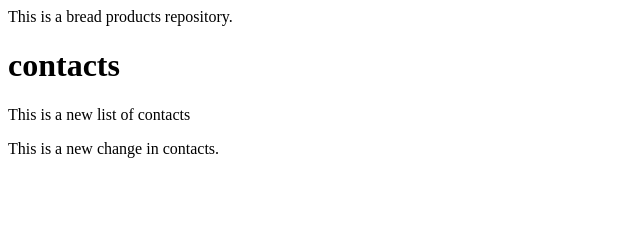
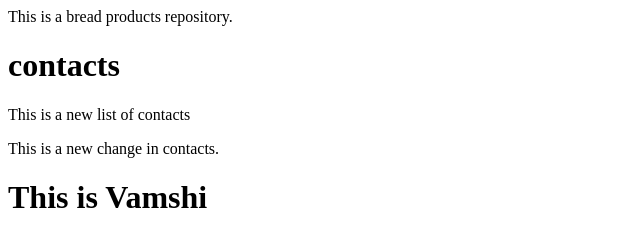
Before and after one commit to vamshisirivolu/com.bread.demo, a plain HTML site: page WebContent/contacts.html in a window 1280 px wide. Shown: the whole page, without its empty margins (0-640 px from the left). Drawn offline with Linux system fonts and the light colour scheme.

Commit message:
new changes by rajesh demo

```diff
--- a/WebContent/contacts.html
+++ b/WebContent/contacts.html
@@ -9,5 +9,6 @@ This is a bread products repository.
 <h1>contacts</h1>
 <p>This is a new list of contacts </p>
 This is a new change in contacts.
+<h1>This is Vamshi</h1>
 </body>
 </html>
```
Also changed, not shown: WebContent/rajesh.txt (added).
